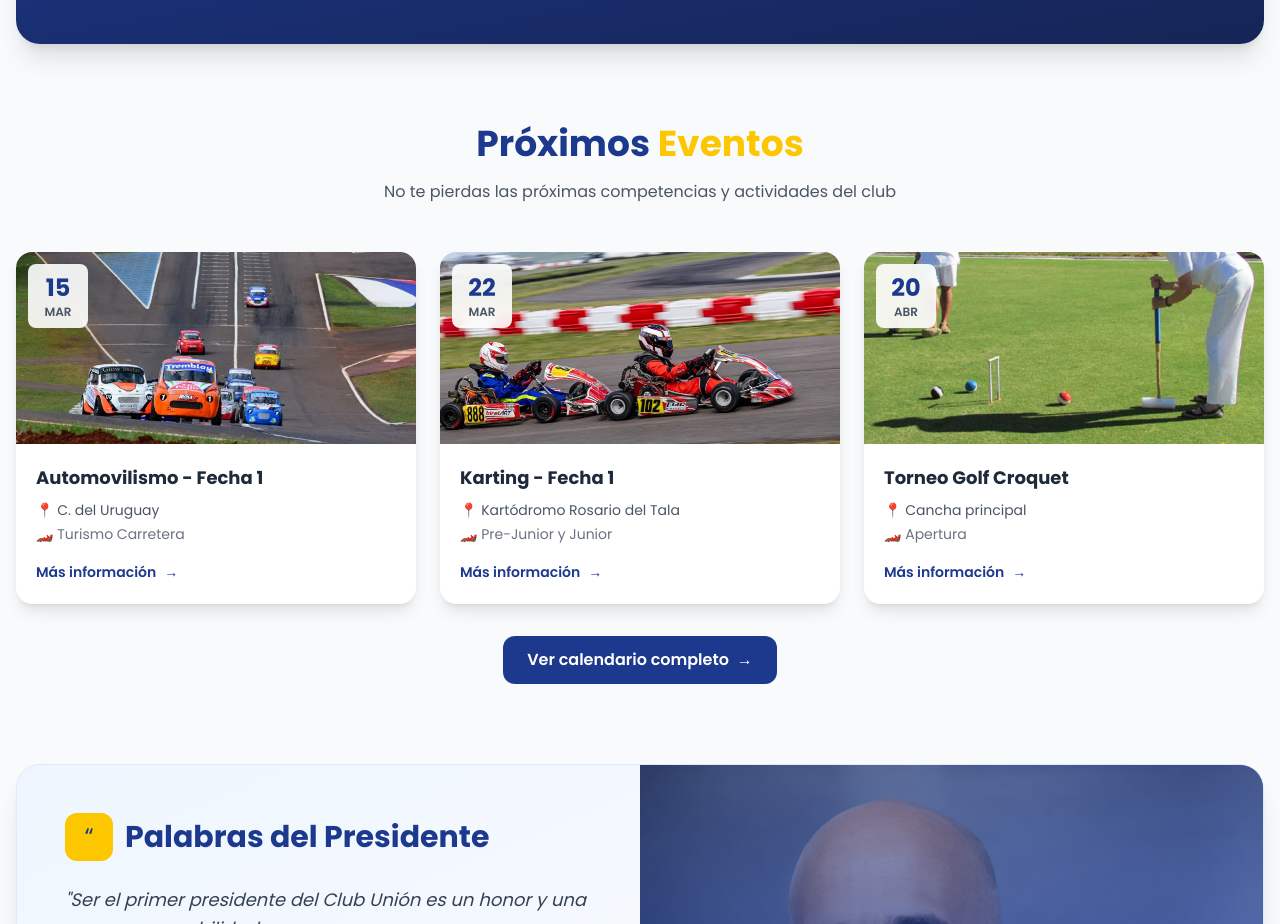
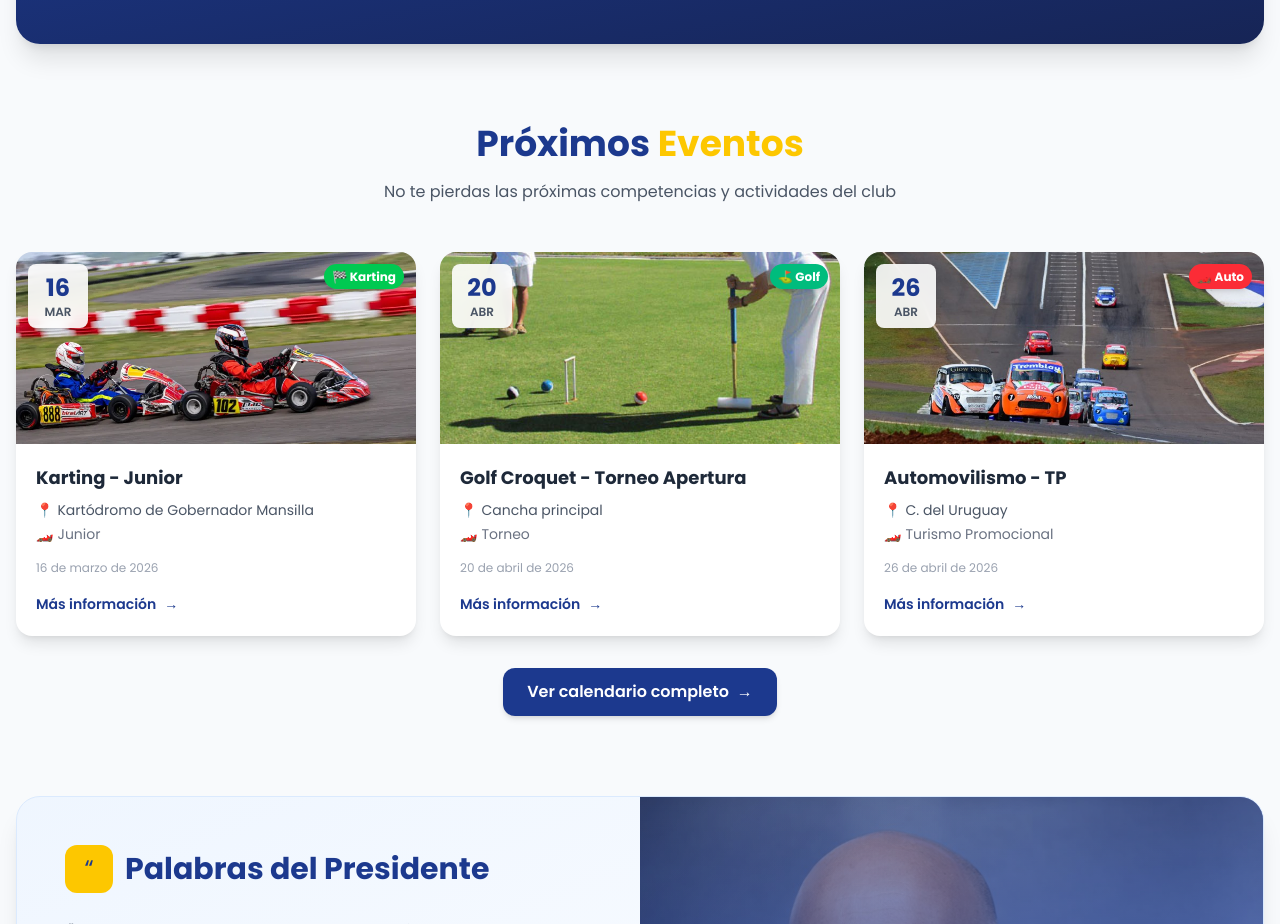
Before and after one commit to Agustin-Monti/clubunion, a Next.js app: page / in a window 1280 px wide. Shown: the part 1700-2624 px from the top of the page. Built offline with nearby package versions, Linux system fonts and the light colour scheme.

Commit message:
Update ProximosEventos.tsx

```diff
--- a/components/home/ProximosEventos.tsx
+++ b/components/home/ProximosEventos.tsx
@@ -3,46 +3,130 @@
 import { useState, useEffect } from 'react';
 import Link from 'next/link';
 import Image from 'next/image';
+import { calendarioAutomovilismo } from '@/data/automovilismo';
+import { calendarioKarting } from '@/data/karting';
+import { infoGolfCroquet } from '@/data/golfCroquet';
 
-// Datos de ejemplo - después vendrán de un archivo data
-const eventos = [
-  {
-    id: 1,
-    fecha: '2026-03-15',
-    titulo: 'Automovilismo - Fecha 1',
-    circuito: 'C. del Uruguay',
-    categoria: 'Turismo Carretera',
-    imagen: '/images/eventos/automovilismo.jpg'
-  },
-  {
-    id: 2,
-    fecha: '2026-03-22',
-    titulo: 'Karting - Fecha 1',
-    circuito: 'Kartódromo Rosario del Tala',
-    categoria: 'Pre-Junior y Junior',
-    imagen: '/images/eventos/karting.webp'
-  },
-  {
-    id: 3,
-    fecha: '2026-04-20',
-    titulo: 'Torneo Golf Croquet',
-    circuito: 'Cancha principal',
-    categoria: 'Apertura',
-    imagen: '/images/eventos/golfcroquet.jpg'
-  }
-];
+interface Evento {
+  id: string;
+  fecha: string;
+  titulo: string;
+  circuito: string;
+  categoria: string;
+  imagen: string;
+  link: string;
+  actividad: 'automovilismo' | 'karting' | 'golf-croquet';
+}
 
 export default function ProximosEventos() {
-  const [proximosEventos, setProximosEventos] = useState(eventos);
+  const [proximosEventos, setProximosEventos] = useState<Evento[]>([]);
+
+  useEffect(() => {
+    const hoy = new Date();
+    hoy.setHours(0, 0, 0, 0);
+
+    const eventos: Evento[] = [];
+
+    // 1. Obtener próximas carreras de Automovilismo
+    const proximasAuto = calendarioAutomovilismo
+      .filter(carrera => new Date(carrera.fecha) >= hoy)
+      .sort((a, b) => new Date(a.fecha).getTime() - new Date(b.fecha).getTime());
+
+    if (proximasAuto.length > 0) {
+      const auto = proximasAuto[0];
+      eventos.push({
+        id: `auto-${auto.id}`,
+        fecha: auto.fecha,
+        titulo: `Automovilismo - ${auto.categoria === 'clase1' ? 'Clase 1' : auto.categoria.toUpperCase()}`,
+        circuito: auto.circuito,
+        categoria: auto.categoria === 'clase1' ? 'Clase 1' :
+                   auto.categoria === 'tp' ? 'Turismo Promocional' : 'Ultra 1600',
+        imagen: '/images/eventos/automovilismo.jpg',
+        link: '/actividades/automovilismo',
+        actividad: 'automovilismo'
+      });
+    }
+
+    // 2. Obtener próximas carreras de Karting
+    const proximasKarting = calendarioKarting
+      .filter(carrera => new Date(carrera.fecha) >= hoy)
+      .sort((a, b) => new Date(a.fecha).getTime() - new Date(b.fecha).getTime());
+
+    if (proximasKarting.length > 0) {
+      const karting = proximasKarting[0];
+      eventos.push({
+        id: `karting-${karting.id}`,
+        fecha: karting.fecha,
+        titulo: `Karting - ${karting.categoria}`,
+        circuito: karting.circuito,
+        categoria: karting.categoria,
+        imagen: '/images/eventos/karting.webp',
+        link: '/actividades/karting',
+        actividad: 'karting'
+      });
+    }
+
+    // 3. Obtener próximos eventos de Golf Croquet
+    const proximosGolf = infoGolfCroquet.proximosEventos
+      .filter(evento => new Date(evento.fecha) >= hoy)
+      .sort((a, b) => new Date(a.fecha).getTime() - new Date(b.fecha).getTime());
+
+    if (proximosGolf.length > 0) {
+      const golf = proximosGolf[0];
+      eventos.push({
+        id: `golf-${golf.fecha}`,
+        fecha: golf.fecha,
+        titulo: `Golf Croquet - ${golf.evento}`,
+        circuito: golf.lugar,
+        categoria: 'Torneo',
+        imagen: '/images/eventos/golfcroquet.jpg',
+        link: '/actividades/golf-croquet',
+        actividad: 'golf-croquet'
+      });
+    }
+
+    // Ordenar todos los eventos por fecha y tomar los 3 más próximos
+    const eventosOrdenados = eventos.sort((a, b) =>
+      new Date(a.fecha).getTime() - new Date(b.fecha).getTime()
+    ).slice(0, 3);
+
+    setProximosEventos(eventosOrdenados);
+  }, []);
 
   const formatearFecha = (fechaStr: string) => {
-    const fecha = new Date(fechaStr);
+    // Dividir la fecha en partes [año, mes, día]
+    const [year, month, day] = fechaStr.split('-').map(Number);
+
+    // Array de meses en español
+    const meses = ['ENE', 'FEB', 'MAR', 'ABR', 'MAY', 'JUN', 'JUL', 'AGO', 'SEP', 'OCT', 'NOV', 'DIC'];
+
+    // Nombres largos de meses
+    const mesesLargos = ['enero', 'febrero', 'marzo', 'abril', 'mayo', 'junio', 'julio', 'agosto', 'septiembre', 'octubre', 'noviembre', 'diciembre'];
+
     return {
-      dia: fecha.getDate().toString().padStart(2, '0'),
-      mes: fecha.toLocaleDateString('es-AR', { month: 'short' }).toUpperCase(),
-      completo: fecha.toLocaleDateString('es-AR', { day: 'numeric', month: 'long' })
+      dia: day.toString().padStart(2, '0'),
+      mes: meses[month - 1],
+      completoLargo: `${day} de ${mesesLargos[month - 1]} de ${year}`
     };
   };
+
+  if (proximosEventos.length === 0) {
+    return (
+      <section className="mb-20">
+        <div className="text-center mb-12">
+          <h2 className="text-3xl md:text-4xl font-bold text-blue-900 mb-4">
+            Próximos <span className="text-yellow-400">Eventos</span>
+          </h2>
+          <p className="text-gray-600 max-w-2xl mx-auto">
+            Próximamente más eventos y actividades
+          </p>
+        </div>
+        <div className="bg-gray-100 rounded-2xl p-12 text-center">
+          <p className="text-gray-500">No hay eventos programados próximamente</p>
+        </div>
+      </section>
+    );
+  }
 
   return (
     <section className="mb-20">
@@ -64,26 +148,53 @@ export default function ProximosEventos() {
               key={evento.id}
               className="group bg-white rounded-2xl shadow-lg overflow-hidden hover:shadow-2xl transition-all duration-300"
             >
-              <div className="relative h-48">
+              <div className="relative h-48 overflow-hidden">
                 <Image
                   src={evento.imagen}
                   alt={evento.titulo}
                   fill
                   className="object-cover group-hover:scale-105 transition-transform duration-500"
                 />
-                <div className="absolute top-3 left-3 bg-white/90 backdrop-blur-sm rounded-lg p-2 text-center min-w-[60px]">
+
+                {/* Overlay oscuro en hover */}
+                <div className="absolute inset-0 bg-black/40 opacity-0 group-hover:opacity-100 transition-opacity duration-300" />
+
+                {/* Tarjeta de fecha */}
+                <div className="absolute top-3 left-3 bg-white/90 backdrop-blur-sm rounded-lg p-2 text-center min-w-[60px] shadow-md">
                   <span className="block text-2xl font-bold text-blue-900">{fecha.dia}</span>
                   <span className="block text-xs font-semibold text-gray-600">{fecha.mes}</span>
+                </div>
+
+                {/* Badge de actividad */}
+                <div className="absolute top-3 right-3">
+                  <span className={`text-xs font-bold px-2 py-1 rounded-full shadow-md ${
+                    evento.actividad === 'automovilismo' ? 'bg-red-500 text-white' :
+                    evento.actividad === 'karting' ? 'bg-green-500 text-white' :
+                    'bg-emerald-500 text-white'
+                  }`}>
+                    {evento.actividad === 'automovilismo' ? '🏎️ Auto' :
+                     evento.actividad === 'karting' ? '🏁 Karting' :
+                     '⛳ Golf'}
+                  </span>
                 </div>
               </div>
 
               <div className="p-5">
-                <h3 className="font-bold text-lg text-gray-800 mb-2">{evento.titulo}</h3>
-                <p className="text-sm text-gray-600 mb-1">📍 {evento.circuito}</p>
-                <p className="text-sm text-gray-500 mb-4">🏎️ {evento.categoria}</p>
+                <h3 className="font-bold text-lg text-gray-800 mb-2 line-clamp-1">{evento.titulo}</h3>
+                <p className="text-sm text-gray-600 mb-1 flex items-center gap-1">
+                  <span>📍</span> {evento.circuito}
+                </p>
+                <p className="text-sm text-gray-500 mb-4 flex items-center gap-1">
+                  <span>🏎️</span> {evento.categoria}
+                </p>
+
+                {/* Fecha completa - CORREGIDO */}
+                <p className="text-xs text-gray-400 mb-4">
+                  {fecha.completoLargo}
+                </p>
 
                 <Link
-                  href={`/actividades/${evento.id === 1 ? 'automovilismo' : evento.id === 2 ? 'karting' : 'golf-croquet'}`}
+                  href={evento.link}
                   className="inline-flex items-center gap-2 text-blue-900 font-semibold text-sm group/link"
                 >
                   <span>Más información</span>
@@ -98,7 +209,7 @@ export default function ProximosEventos() {
       <div className="text-center mt-8">
         <Link
           href="/actividades"
-          className="inline-flex items-center gap-2 bg-blue-900 text-white px-6 py-3 rounded-xl font-semibold hover:bg-blue-800 transition-colors"
+          className="inline-flex items-center gap-2 bg-blue-900 text-white px-6 py-3 rounded-xl font-semibold hover:bg-blue-800 transition-colors shadow-md hover:shadow-lg"
         >
           <span>Ver calendario completo</span>
           <span>→</span>
```
